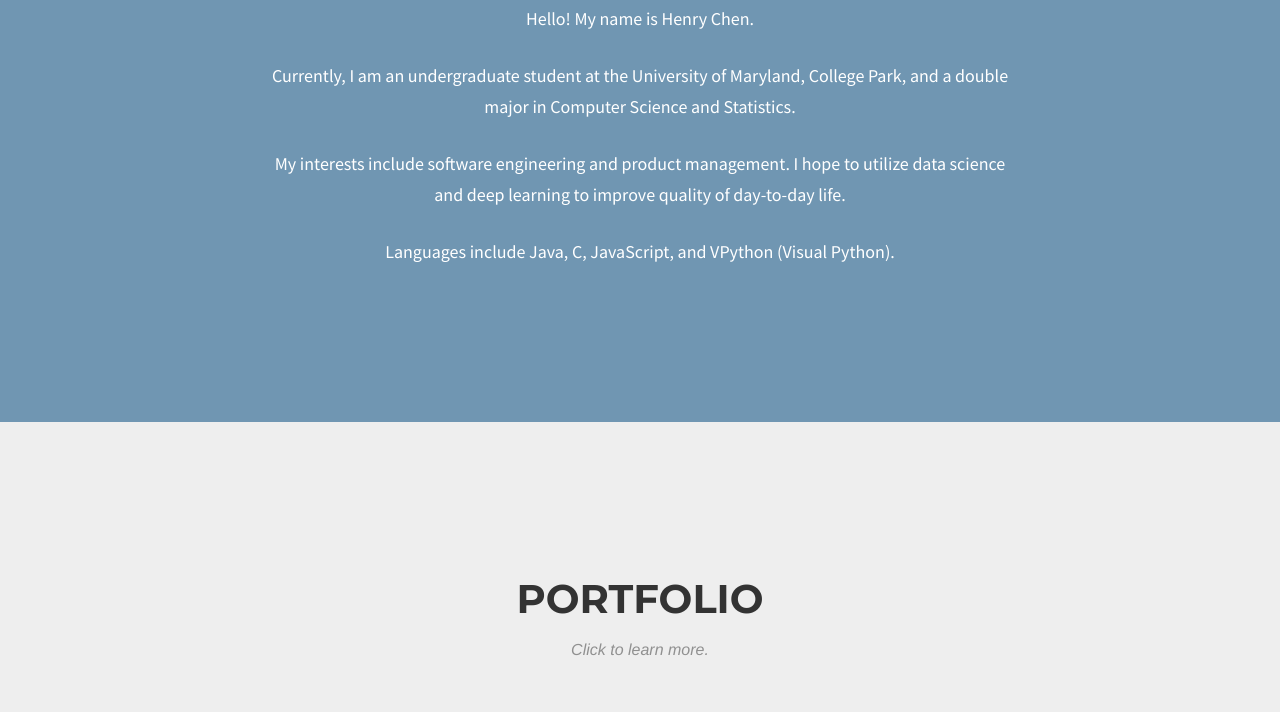
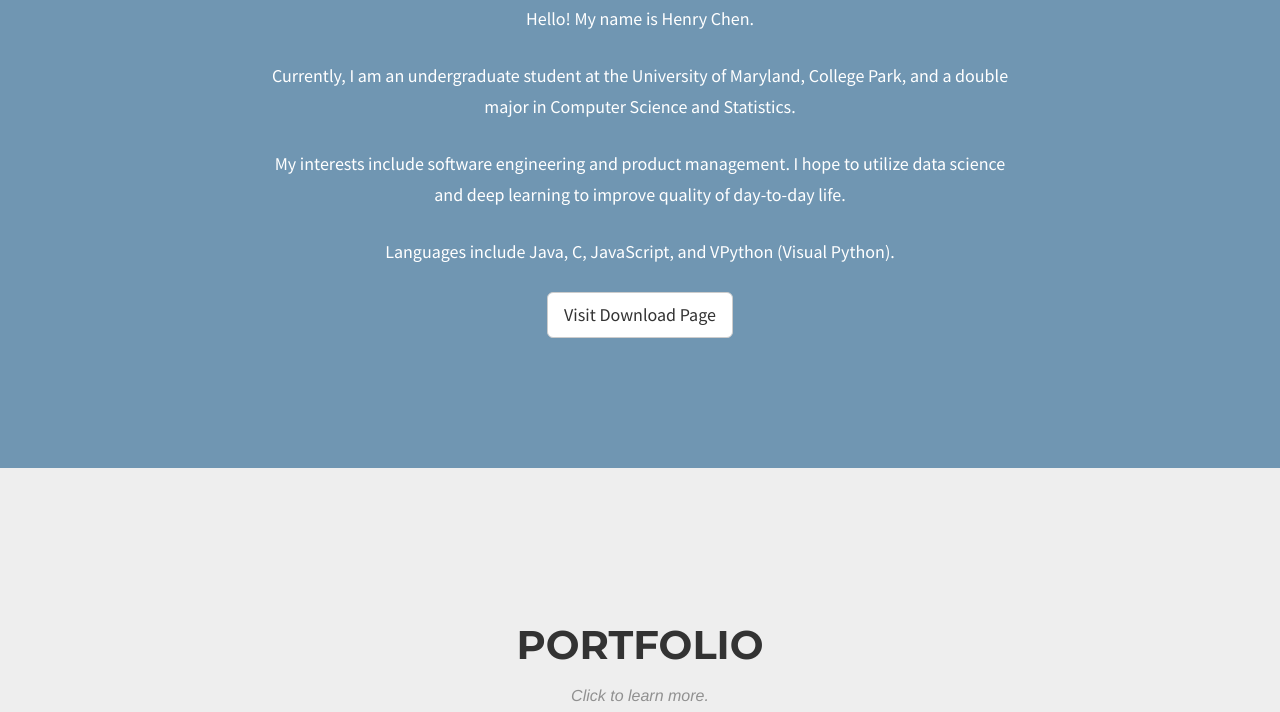
Before and after one commit to henryyc/henryyc.github.io, a plain HTML site: page index.html in a window 1280 px wide. Shown: the part 1087-1799 px from the top of the page. Drawn offline with nearby package versions, Linux system fonts and the light colour scheme; some packages are replaced by stand-ins of ours; a script that the page names is missing; a web font is replaced by a local one.

```diff
--- a/index.html
+++ b/index.html
@@ -96,6 +96,7 @@
           <p>Currently, I am an undergraduate student at the University of Maryland, College Park, and a double major in Computer Science and Statistics.</p>
           <p>My interests include software engineering and product management. I hope to utilize data science and deep learning to improve quality of day-to-day life.</p>
           <p>Languages include Java, C, JavaScript, and VPython (Visual Python).</p>
+          <a href="http://startbootstrap.com/template-overviews/grayscale/" class="btn btn-default btn-lg">Visit Download Page</a>
         </div>
         <br><br><br><br>
         <!-- /.row -->
@@ -230,7 +231,6 @@
   <!-- Portfolio Modals -->
 
   <!-- Portfolio Modal 5 -->
-
   <div class="portfolio-modal modal fade" id="portfolioModal5" tabindex="-1" role="dialog" aria-hidden="true">
     <div class="modal-content">
       <div class="close-modal" data-dismiss="modal">
@@ -273,7 +273,6 @@
   </div>
 
   <!-- Portfolio Modal 4 -->
-
   <div class="portfolio-modal modal fade" id="portfolioModal4" tabindex="-1" role="dialog" aria-hidden="true">
     <div class="modal-content">
       <div class="close-modal" data-dismiss="modal">
@@ -316,7 +315,6 @@
   </div>
 
   <!-- Portfolio Modal 3 -->
-
   <div class="portfolio-modal modal fade" id="portfolioModal3" tabindex="-1" role="dialog" aria-hidden="true">
     <div class="modal-content">
       <div class="close-modal" data-dismiss="modal">
```
Also changed, not shown: 1 other file.
